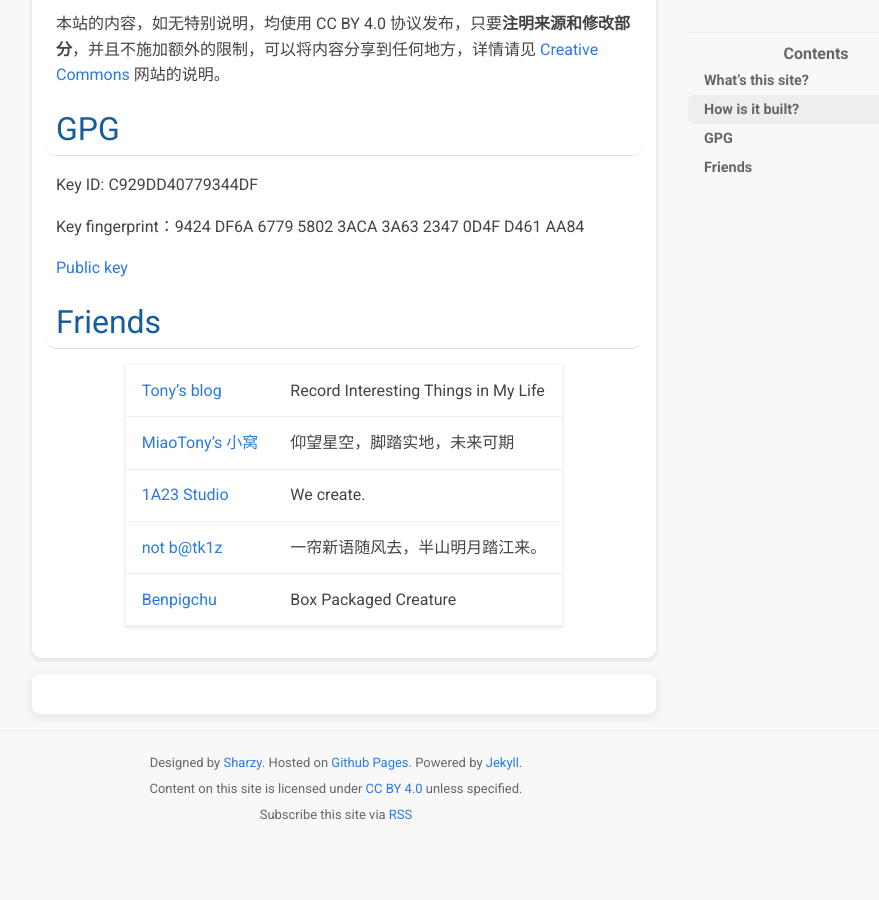
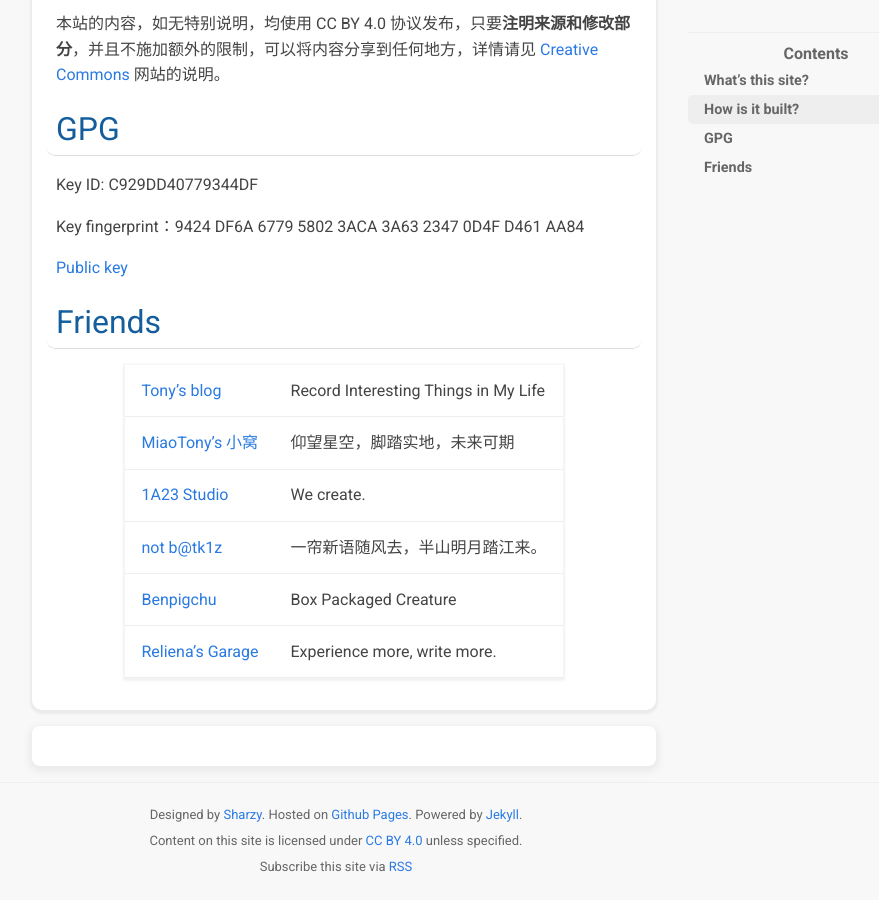
Before and after one commit to SharzyL/SharzyL.github.io, a Jekyll site: the page built from about.md, in a window 1280 px wide and 900 px high, scrolled down 1021 px. Shown: the whole window, without its empty margins (304-1183 px from the left). Built offline with Jekyll 4.4.1, drawn with Linux system fonts in a browser that asks for light colours; nearby versions of some CDN libraries; comment, search, counter and statistics services are not loaded; before the commit the page ends 1869 px from its top, so only the background shows below that.

Commit message:
add one more friend link

```diff
--- a/about.md
+++ b/about.md
@@ -47,3 +47,4 @@ Key fingerprint：9424 DF6A 6779 5802 3ACA  3A63 2347 0D4F D461 AA84
 | [1A23 Studio](https://1a23.com/) | We create. |
 | [not b@tk1z](https://blog.batkiz.com/) | 一帘新语随风去，半山明月踏江来。 |
 | [Benpigchu](https://benpigchu.com/) | Box Packaged Creature |
+| [Reliena's Garage](https://blog.cyanoxygen.xyz) | Experience more, write more. |
```
